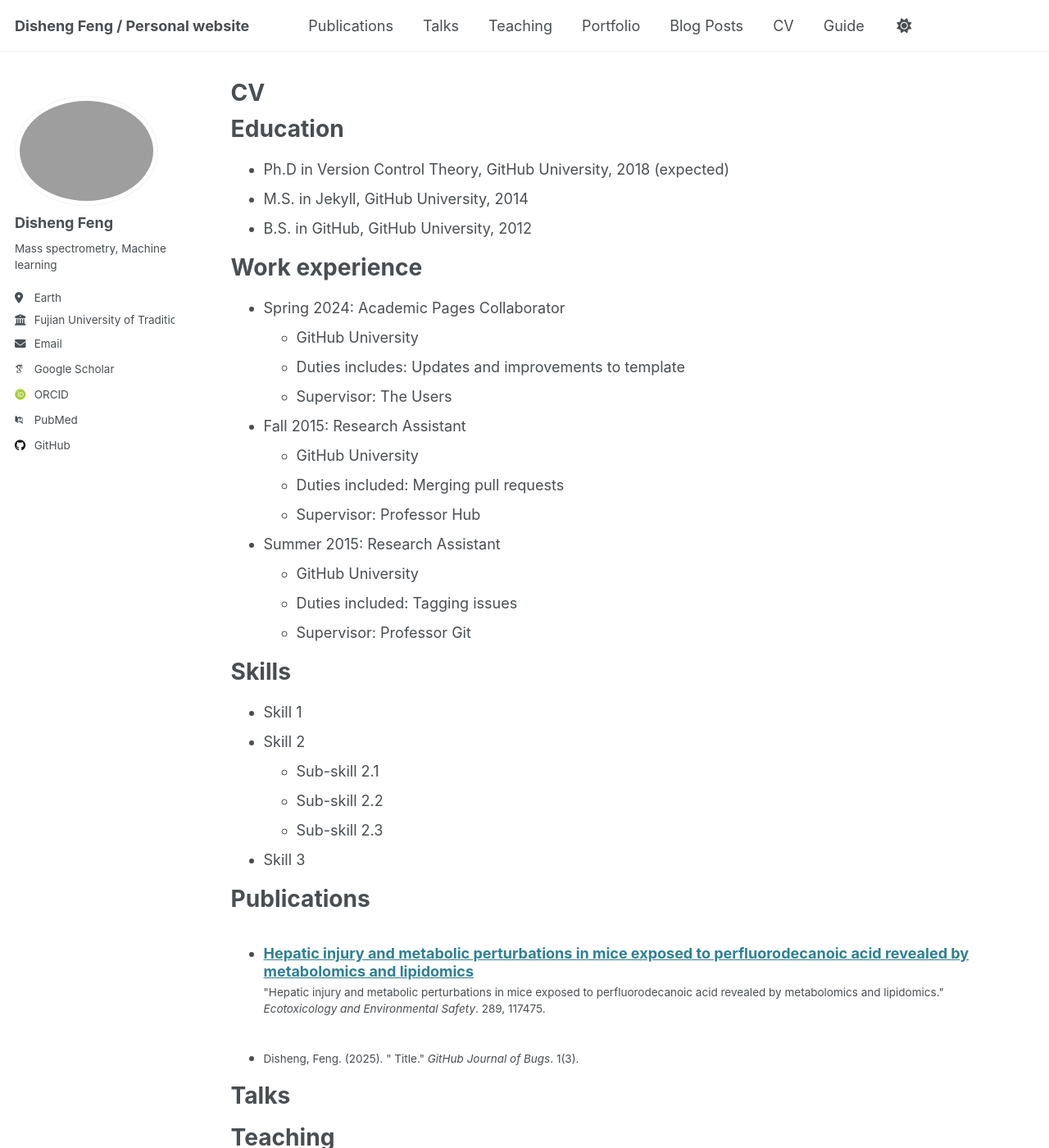
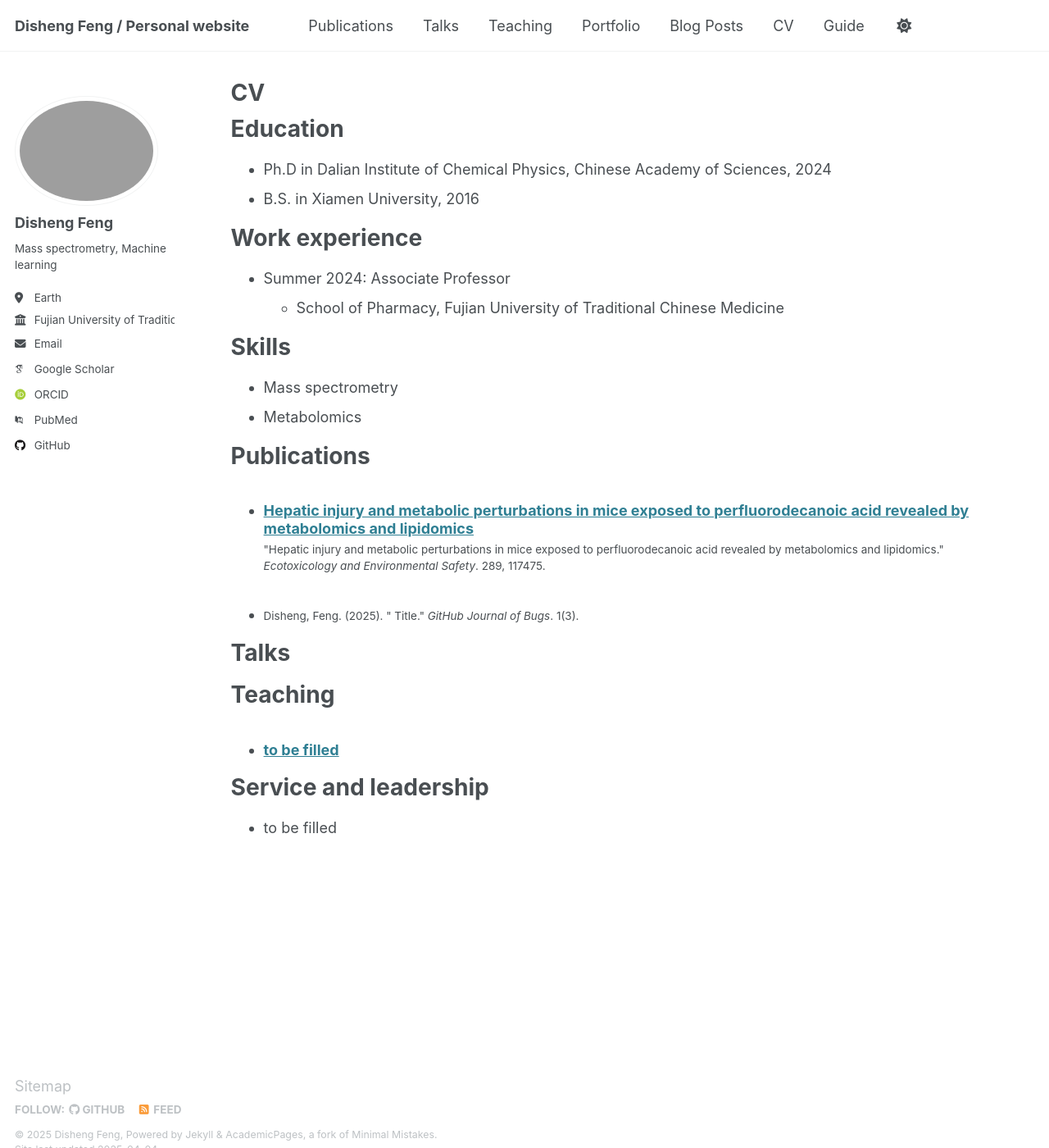
Before and after one commit to yuzhounaut/yuzhounaut.github.io, a Jekyll site: the page built from _pages/cv.md, in a window 1280 px wide and 1400 px high. Shown: the whole window at 82% size. Built offline with Jekyll 4.4.1, drawn with Linux system fonts in a browser that asks for light colours; some web fonts are replaced; a file with an impossible date is left out; some of the changed text lies outside the part shown.

Commit message:
Update cv.md

```diff
--- a/_pages/cv.md
+++ b/_pages/cv.md
@@ -11,35 +11,18 @@ redirect_from:
 
 Education
 ======
-* Ph.D in Version Control Theory, GitHub University, 2018 (expected)
-* M.S. in Jekyll, GitHub University, 2014
-* B.S. in GitHub, GitHub University, 2012
+* Ph.D in Dalian Institute of Chemical Physics, Chinese Academy of Sciences, 2024
+* B.S. in Xiamen University, 2016
 
 Work experience
 ======
-* Spring 2024: Academic Pages Collaborator
-  * GitHub University
-  * Duties includes: Updates and improvements to template
-  * Supervisor: The Users
-
-* Fall 2015: Research Assistant
-  * GitHub University
-  * Duties included: Merging pull requests
-  * Supervisor: Professor Hub
-
-* Summer 2015: Research Assistant
-  * GitHub University
-  * Duties included: Tagging issues
-  * Supervisor: Professor Git
+* Summer 2024: Associate Professor
+  * School of Pharmacy, Fujian University of Traditional Chinese Medicine
 
 Skills
 ======
-* Skill 1
-* Skill 2
-  * Sub-skill 2.1
-  * Sub-skill 2.2
-  * Sub-skill 2.3
-* Skill 3
+* Mass spectrometry
+* Metabolomics
 
 Publications
 ======
@@ -61,4 +44,4 @@ Teaching
 
 Service and leadership
 ======
-* Currently signed in to 43 different slack teams
+* to be filled
```
